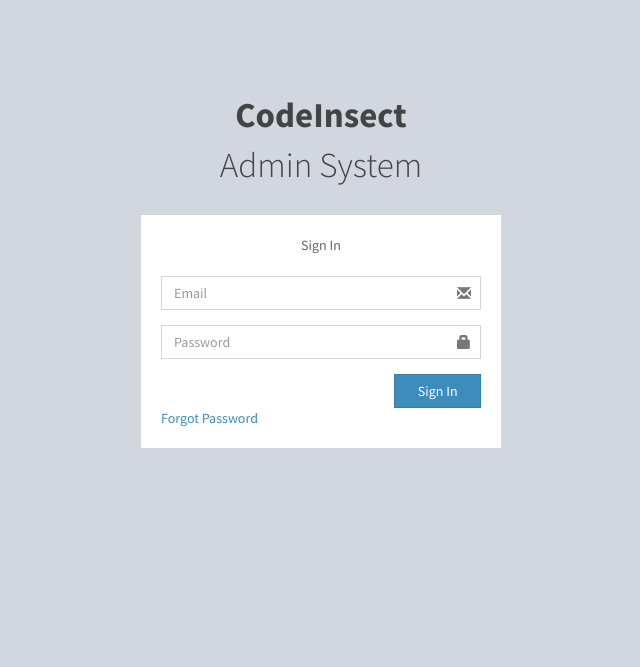
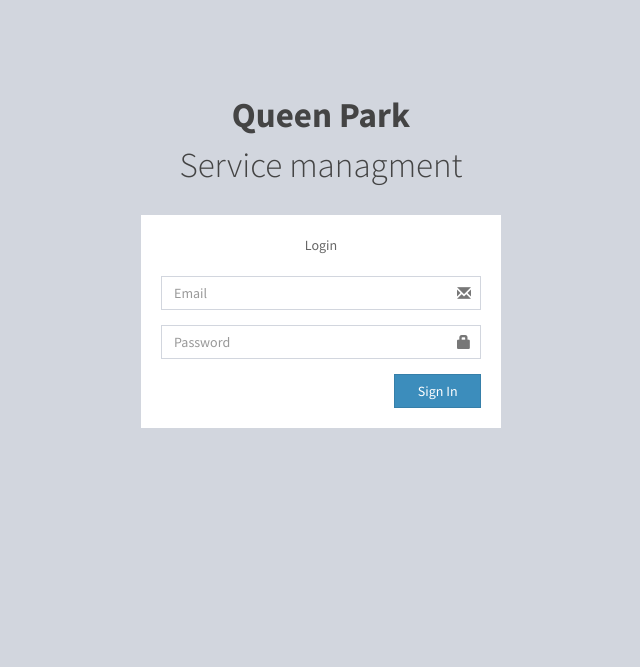
Before and after one commit to MaizaBahaedinne/service.queenpark.tn, a PHP site: page /database/login in a window 1280 px wide. Shown: the top 667 px of the page, without its empty margins (319-959 px from the left). Run offline with PHP 8.4, Linux system fonts and the light colour scheme.

Commit message:
Update login.php

```diff
--- a/application/views/users/login.php
+++ b/application/views/users/login.php
@@ -20,10 +20,10 @@
   <body class="hold-transition login-page">
     <div class="login-box">
       <div class="login-logo">
-        <a href="#"><b>CodeInsect</b><br>Admin System</a>
+        <a href="#"><b>Queen Park</b><br>Service managment</a>
       </div><!-- /.login-logo -->
       <div class="login-box-body">
-        <p class="login-box-msg">Sign In</p>
+        <p class="login-box-msg">Login</p>
         <?php $this->load->helper('form'); ?>
         <div class="row">
             <div class="col-md-12">
@@ -73,7 +73,7 @@
           </div>
         </form>
 
-        <a href="<?php echo base_url() ?>forgotPassword">Forgot Password</a><br>
+
 
       </div><!-- /.login-box-body -->
     </div><!-- /.login-box -->
```
